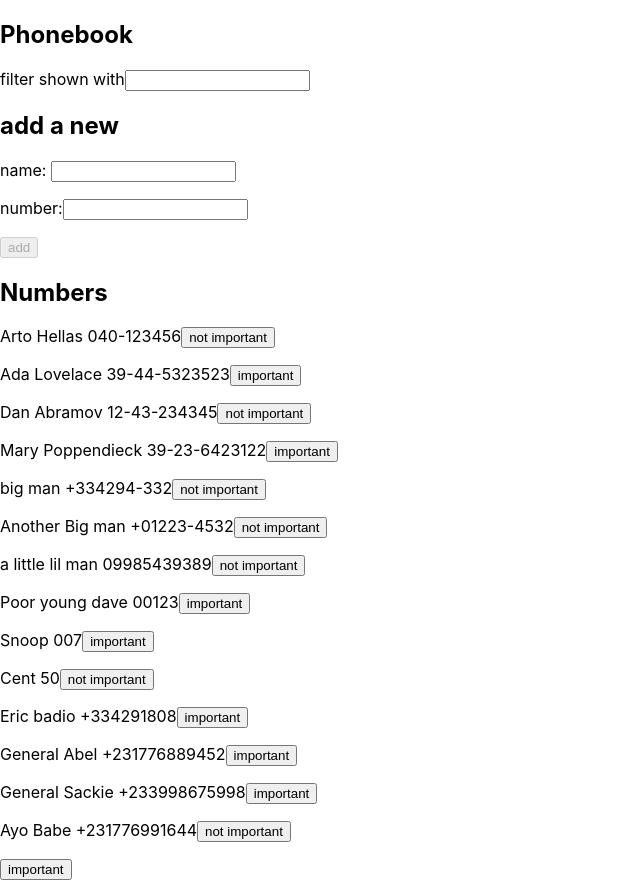
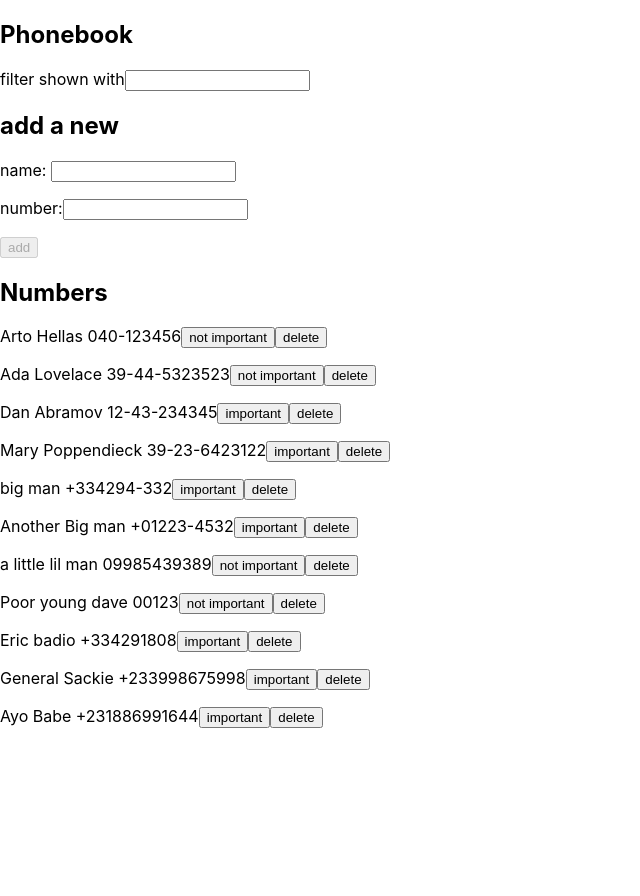
Before and after one commit to xarrijorge/fullstackopen, a React (Create React App) app in the folder part2/phonebook/: page / in a window 1280 px wide. Shown: the whole page, without its empty margins (0-640 px from the left). After the commit the page ends 800 px from the top, so only its background shows below. Built offline with nearby package versions, Linux system fonts and the light colour scheme; data requests are answered from the project's data file.

Commit message:
Added delete / update confirmation.

```diff
--- a/part2/phonebook/db.json
+++ b/part2/phonebook/db.json
@@ -9,13 +9,13 @@
     {
       "name": "Ada Lovelace",
       "number": "39-44-5323523",
-      "important": false,
+      "important": true,
       "id": 2
     },
     {
       "name": "Dan Abramov",
       "number": "12-43-234345",
-      "important": true,
+      "important": false,
       "id": 3
     },
     {
@@ -27,13 +27,13 @@
     {
       "name": "big man ",
       "number": "+334294-332",
-      "important": true,
+      "important": false,
       "id": 5
     },
     {
       "name": "Another Big man",
       "number": "+01223-4532",
-      "important": true,
+      "important": false,
       "id": 6
     },
     {
@@ -45,32 +45,14 @@
     {
       "name": "Poor young dave",
       "number": "00123",
-      "important": false,
+      "important": true,
       "id": 8
-    },
-    {
-      "name": "Snoop",
-      "number": "007",
-      "important": false,
-      "id": 9
-    },
-    {
-      "name": "Cent",
-      "number": "50",
-      "important": true,
-      "id": 10
     },
     {
       "name": "Eric badio",
       "number": "+334291808",
       "important": false,
       "id": 11
-    },
-    {
-      "name": "General Abel",
-      "number": "+231776889452",
-      "important": false,
-      "id": 12
     },
     {
       "name": "General Sackie",
@@ -80,15 +62,9 @@
     },
     {
       "name": "Ayo Babe",
-      "number": "+231776991644",
-      "important": true,
+      "number": "+231886991644",
+      "important": false,
       "id": 14
-    },
-    {
-      "name": "",
-      "number": "",
-      "important": false,
-      "id": 15
     }
   ]
 }
--- a/part2/phonebook/src/App.jsx
+++ b/part2/phonebook/src/App.jsx
@@ -1,10 +1,10 @@
 import React, { Fragment, useState, useEffect } from "react";
-import axios from "axios";
 
 import Search from "./components/search";
 import AddContact from "./components/addContact";
 import ShowContacts from "./components/showContacts";
 import Person from "./components/person";
+import contactService from "./services/contacts";
 
 const App = () => {
   const [persons, setPersons] = useState([]);
@@ -14,6 +14,31 @@ const App = () => {
   const [newFilter, setNewFilter] = useState("");
 
   let buttonStatus = newName === "" || newNumber === "" ? true : false;
+
+  const addContact = event => {
+    event.preventDefault();
+    let person = {
+      name: newName,
+      number: newNumber,
+      important: Math.random() > 0.5
+    };
+
+    const duplicate = persons.some(elem => elem.name === person.name);
+    if (!duplicate) {
+      console.log(person);
+      contactService.create(person).then(res => console.log(res));
+      setNewName("");
+      setNewNumber("");
+    }else{
+      if(window.confirm(`${person.name} is already added to contacts. Replace old number with new one?`)){
+        let elem = persons.find(elem => elem.name === person.name);
+        contactService.update(elem.id, person);
+        setNewName("");
+        setNewNumber("");
+      }
+    }
+
+  }
 
   const handleName = event => {
     setNewName(event.target.value);
@@ -30,51 +55,46 @@ const App = () => {
   };
 
   const toggleImportanceOf = id => {
-    const url = `http://localhost:3001/persons/${id}`
     const person = persons.find(p => p.id === id);
-    const changePerson = {...person, important: !person.important};
-    console.log(url, person, changePerson);
+    const changePerson = { ...person, important: !person.important };
 
-    axios.put(url, changePerson).then(res => {
-      setPersons(persons.map(person => person.id !== id ? person : res.data));
-    })
-  }
+    contactService.update(id, changePerson).then(returnedContact => {
+      setPersons(
+        persons.map(person => (person.id !== id ? person : returnedContact))
+      );
+    });
+  };
 
+  const deleteContact = id => {
+    const contact = persons.find(person => person.id === id);
+    if (window.confirm(`Do you really want to delete '${contact.name}'?`)) {
+      contactService.deleteOne(contact.id).then(res => {
+        setPersons(persons.map(person => person));
+      });
+    }
+  };
 
   let display = newFilter !== "" ? filtered : persons;
 
-  let people = display.map((person) => (
-   <Person
-     key={person.id}
-     person={person}
-     toggleImportance={() => toggleImportanceOf(person.id)}
-   />
+  let people = display.map(person => (
+    <Person
+      key={person.id}
+      person={person}
+      toggleImportance={() => toggleImportanceOf(person.id)}
+      removeContact={() => deleteContact(person.id)}
+    />
   ));
 
-  const handlePersons = event => {
-    event.preventDefault();
-    let person = {
-      name: newName,
-      number: newNumber,
-      important: Math.random() > 0.5,
-    };
-    axios
-      .post("http://localhost:3001/persons", person)
-      .then(res => console.log(res));
-    setNewName("");
-    setNewNumber("");
-  };
-
   useEffect(() => {
-    axios.get("http://localhost:3001/persons").then(res => {
-      setPersons(res.data);
+    contactService.getAll().then(allContacts => {
+      setPersons(allContacts);
     });
   }, []);
 
   return (
     <Fragment>
       <h2> Phonebook </h2>
-      <form onSubmit={handlePersons}>
+      <form>
         <Search search={handleSearch} />
         <AddContact
           newName={newName}
@@ -82,6 +102,7 @@ const App = () => {
           newNumber={newNumber}
           handleNumber={handleNumber}
           buttonStatus={buttonStatus}
+          handleClick={addContact}
         />
         <ShowContacts people={people} />
       </form>
--- a/part2/phonebook/src/components/addContact.js
+++ b/part2/phonebook/src/components/addContact.js
@@ -23,7 +23,7 @@ const AddContact = props => {
         </p>
       </div>
       <div>
-        <button type="submit" disabled={props.buttonStatus}>
+        <button onClick={props.handleClick} disabled={props.buttonStatus}>
           add
         </button>
       </div>
--- a/part2/phonebook/src/components/person.js
+++ b/part2/phonebook/src/components/person.js
@@ -1,11 +1,12 @@
 import React from 'react';
 
-const Person = ({person, toggleImportance}) =>{
+const Person = ({person, toggleImportance, removeContact}) =>{
     const label = person.important ? 'not important' : 'important';
     return (
       <p>
         {person.name} {person.number}
         <button onClick={toggleImportance}>{label}</button>
+        <button onClick = {removeContact}>delete</button>
       </p>
     )
 }
--- /dev/null
+++ b/part2/phonebook/src/services/contacts.js
@@ -0,0 +1,21 @@
+import axios from 'axios';
+const baseUrl = 'http://localhost:3001/persons';
+
+const getAll = () => {
+    const request = axios.get(baseUrl)
+    return request.then(response => response.data);
+};
+
+const create = (newObject) => {
+    const request = axios.post(baseUrl, newObject);
+    return request.then(response => response.data);
+};
+const update = (id, newObject) => {
+    const request = axios.put(`${baseUrl}/${id}`, newObject);
+    return request.then(response => response.data);
+};
+const deleteOne = (id) => {
+    axios.delete(`${baseUrl}/${id}`);
+};
+
+export default { getAll, create, update, deleteOne}
```
